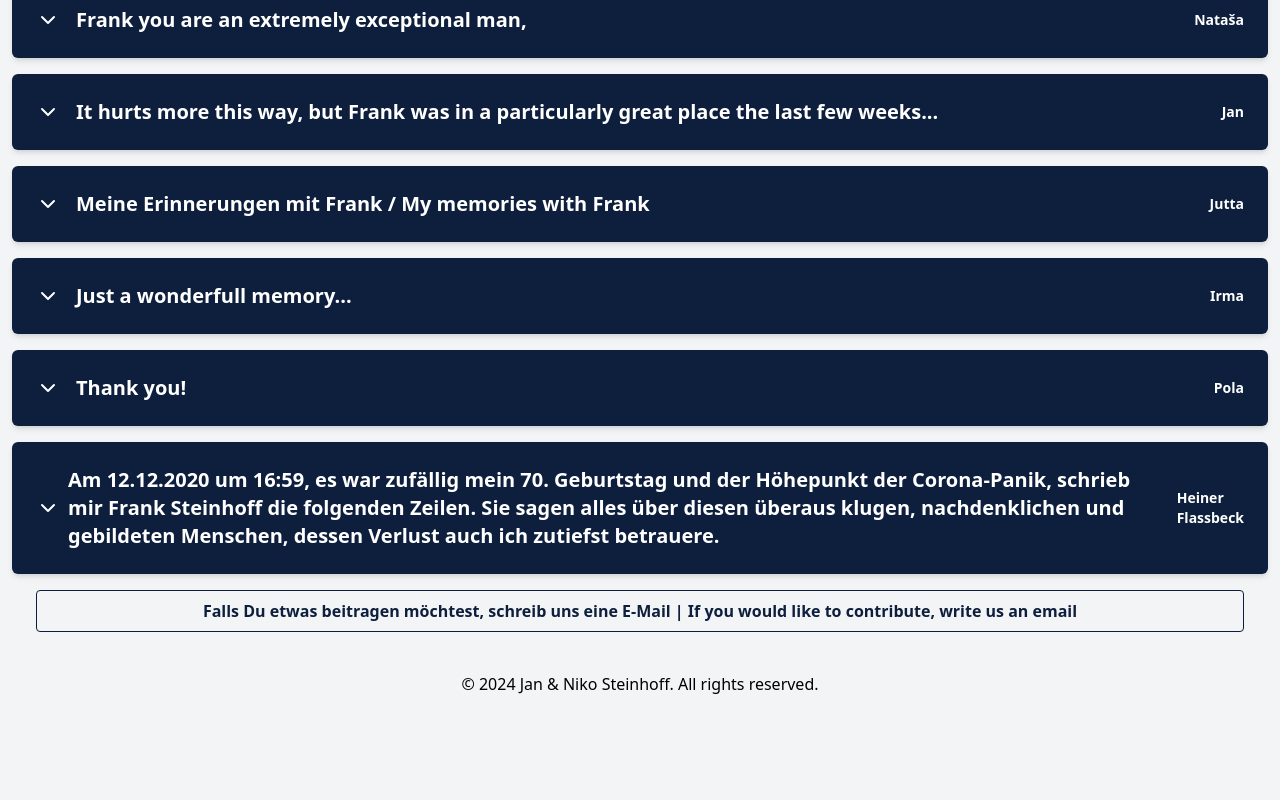
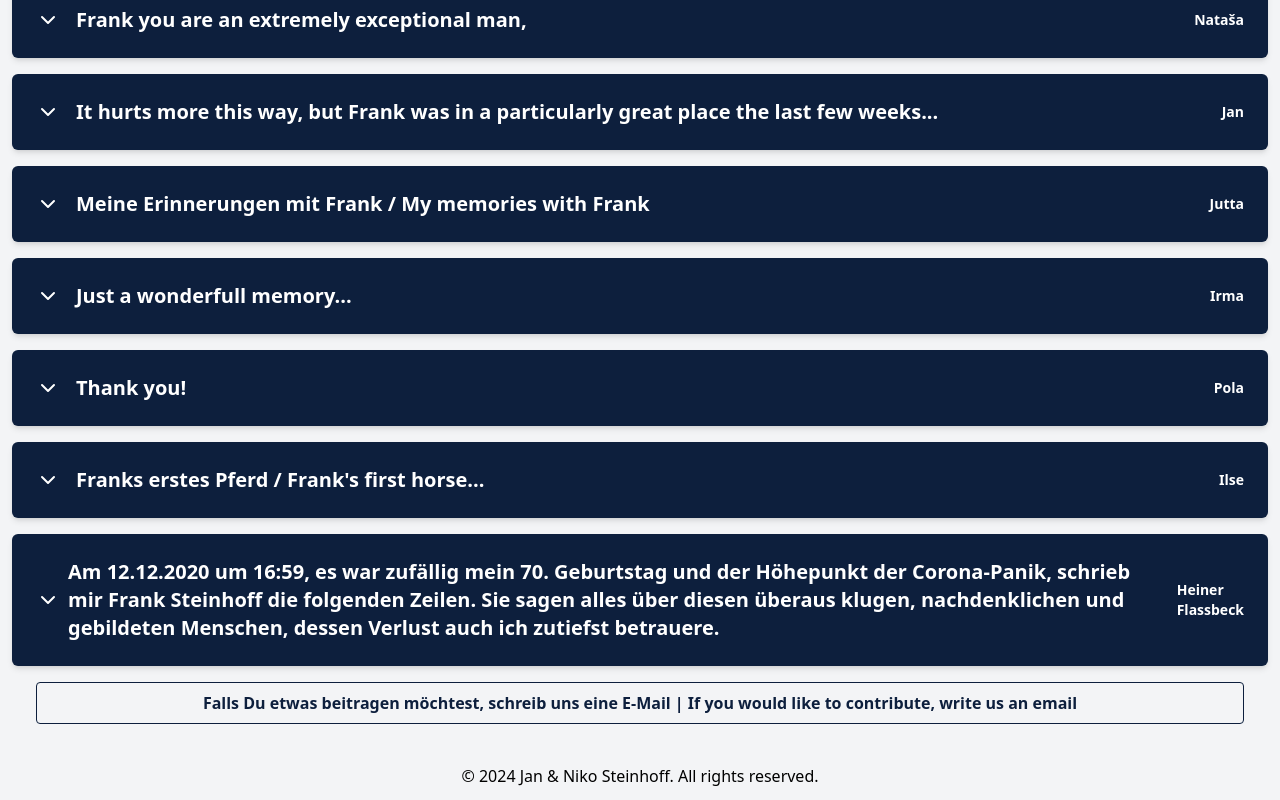
Before and after one commit to janstoff/frank, a website: page index.html in a window 1280 px wide. Shown: the part 1345-2145 px from the top of the page. Before the commit the page ends 2053 px from the top, so only its background shows below. Drawn offline with Linux system fonts and the light colour scheme.

Commit message:
add post winga

```diff
--- a/index.html
+++ b/index.html
@@ -564,6 +564,37 @@ alt="carraqueirinha-lunch"
                 <img class="mt-4 h-96" src="images/posts/frank-barbanxa.jpeg" alt="frank-barbanxa">
               </div>
             </details>
+            <details class="bg-primary text-white shadow-md rounded-md p-6 mb-4">
+                <summary class="flex items-center justify-between cursor-pointer">
+                  <div class="flex items-center">
+                    <span class="mr-2">
+                      <svg
+                        class="w-6 h-6 mr-2"
+                        xmlns="http://www.w3.org/2000/svg"
+                        viewBox="0 0 24 24"
+                        fill="none"
+                        stroke="currentColor"
+                        stroke-width="2"
+                        stroke-linecap="round"
+                        stroke-linejoin="round"
+                      >
+                        <path d="M6 9l6 6 6-6" />
+                      </svg>
+                    </span>
+                    <h2 class="text-xl font-semibold">
+                    Franks erstes Pferd / Frank's first horse...
+                    </h2>
+                  </div>
+                  <div>
+                    <p class="font-semibold text-sm">Ilse</p>
+                  </div>
+                </summary>
+                         <div class="my-4 grid grid-cols-1 gap-2">
+                            <p>Winga und unsere Terrier Schlumpi und Paddy.</p>
+
+                  <img class="mt-4 h-96" src="images/posts/winga-schlumpi.jpeg" alt="winga-schlumpi">
+                </div>
+              </details>
 
    <details class="bg-primary text-white shadow-md rounded-md p-6 mt-4 mb-4">
     <summary class="flex items-center justify-between cursor-pointer gap-8">
```
Also changed, not shown: images/posts/winga-schlumpi.jpeg (added).
